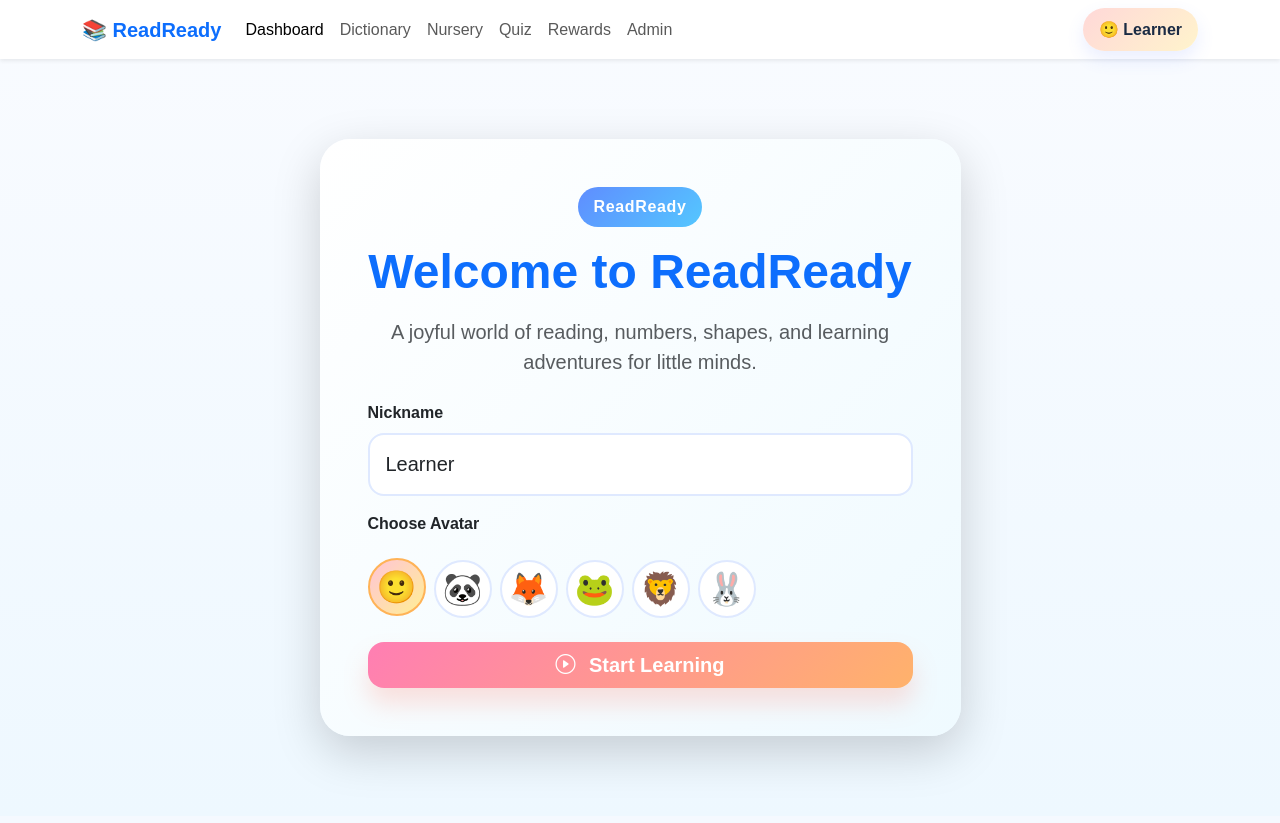
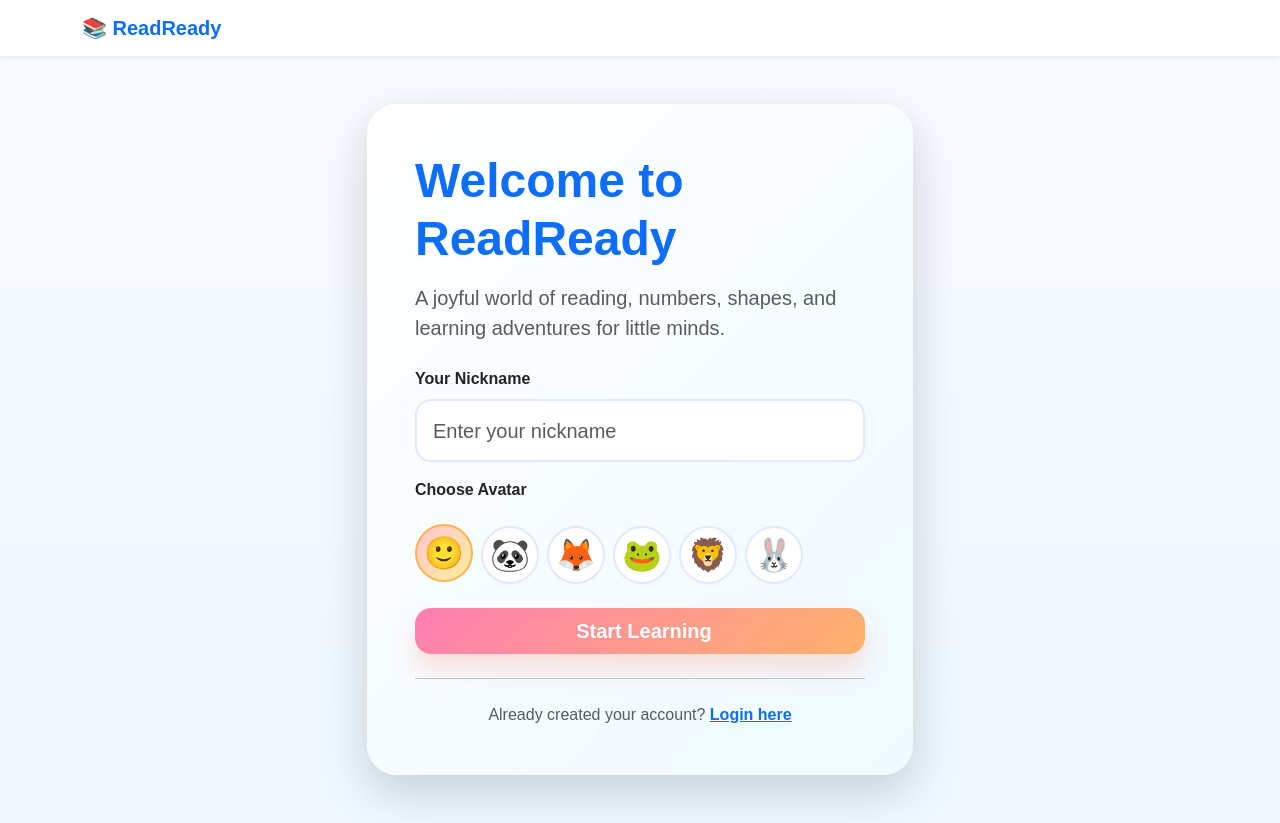
Before and after one commit to janlliancaro-boop/readready, a PHP site: page /index.php in a window 1280 px wide. Before the commit the page ends 778 px from the top, so only its background shows below. Run offline with PHP 8.4, Linux system fonts and the light colour scheme.

Commit message:
Create signup page - nickname only, no password

```diff
--- a/index.php
+++ b/index.php
@@ -1,40 +1,94 @@
 <?php
 require __DIR__ . '/includes/config.php';
+require __DIR__ . '/includes/database.php';
+
+$error = '';
+$success = '';
 
 if ($_SERVER['REQUEST_METHOD'] === 'POST') {
     $nickname = sanitize_text($_POST['nickname'] ?? '');
     $avatar = sanitize_text($_POST['avatar'] ?? '🙂');
-    if ($nickname === '') {
-        $nickname = 'Learner';
+
+    if (empty($nickname)) {
+        $error = 'Please enter a nickname.';
+    } elseif (strlen($nickname) < 2) {
+        $error = 'Nickname must be at least 2 characters.';
+    } else {
+        try {
+            $database = new Database();
+            $conn = $database->getConnection();
+
+            // Check if nickname already exists
+            $check = $conn->prepare('SELECT id FROM learners WHERE nickname = ?');
+            $check->bind_param('s', $nickname);
+            $check->execute();
+            $check->store_result();
+
+            if ($check->num_rows > 0) {
+                $error = 'This nickname is already taken. Please choose another.';
+            } else {
+                // Insert new learner
+                $stmt = $conn->prepare('INSERT INTO learners (nickname, avatar) VALUES (?, ?)');
+                $stmt->bind_param('ss', $nickname, $avatar);
+
+                if ($stmt->execute()) {
+                    $learner_id = $stmt->insert_id;
+                    $_SESSION['learner_id'] = $learner_id;
+                    $_SESSION['readready_nickname'] = $nickname;
+                    $_SESSION['readready_avatar'] = $avatar;
+
+                    redirect('/dashboard.php');
+                } else {
+                    $error = 'Error creating account. Please try again.';
+                }
+                $stmt->close();
+            }
+            $check->close();
+        } catch (Exception $e) {
+            $error = 'Error: ' . $e->getMessage();
+        }
+    }
 }
 
-    $_SESSION['readready_nickname'] = $nickname;
-    $_SESSION['readready_avatar'] = $avatar;
-    header('Location: ' . APP_BASE_URL . '/dashboard.php');
-    exit;
-}
+$selectedAvatar = $_POST['avatar'] ?? '🙂';
+?>
+<!doctype html>
+<html lang="en">
+<head>
+    <meta charset="UTF-8">
+    <meta name="viewport" content="width=device-width, initial-scale=1.0">
+    <title>Sign Up - <?php echo APP_NAME; ?></title>
+    <link href="https://cdn.jsdelivr.net/npm/bootstrap@5.3.3/dist/css/bootstrap.min.css" rel="stylesheet">
+    <link rel="stylesheet" href="<?php echo APP_BASE_URL; ?>/assets/css/style.css">
+</head>
+<body class="bg-light">
+    <nav class="navbar navbar-expand-lg navbar-light bg-white shadow-sm sticky-top">
+        <div class="container">
+            <a class="navbar-brand fw-bold text-primary" href="<?php echo APP_BASE_URL; ?>/">📚 ReadReady</a>
+        </div>
+    </nav>
 
-$selectedAvatar = $_SESSION['readready_avatar'] ?? '🙂';
-$nickname = $_SESSION['readready_nickname'] ?? 'Learner';
-require __DIR__ . '/includes/header.php';
-?>
-
-<section class="welcome-wrapper">
+    <section class="welcome-wrapper py-5">
         <div class="container">
             <div class="row justify-content-center">
-            <div class="col-lg-7 col-md-9">
+                <div class="col-lg-6 col-md-9">
                     <div class="card welcome-card shadow-lg border-0">
-                    <div class="card-body p-4 p-md-5 text-center">
-                        <div class="mb-3">
-                            <span class="app-badge">ReadReady</span>
-                        </div>
+                        <div class="card-body p-4 p-md-5">
                             <h1 class="display-5 fw-bold text-primary mb-3">Welcome to ReadReady</h1>
                             <p class="lead text-muted mb-4">A joyful world of reading, numbers, shapes, and learning adventures for little minds.</p>
 
+                            <?php if ($error): ?>
+                                <div class="alert alert-danger alert-dismissible fade show" role="alert">
+                                    <i class="bi bi-exclamation-circle"></i> <?php echo e($error); ?>
+                                    <button type="button" class="btn-close" data-bs-dismiss="alert"></button>
+                                </div>
+                            <?php endif; ?>
+
                             <form method="post" action="<?php echo APP_BASE_URL; ?>/index.php" class="text-start">
                                 <div class="mb-3">
-                                <label for="nickname" class="form-label fw-bold">Nickname</label>
-                                <input id="nickname" name="nickname" type="text" class="form-control form-control-lg" value="<?php echo e($nickname); ?>" maxlength="20" placeholder="Enter your nickname" required>
+                                    <label for="nickname" class="form-label fw-bold">Your Nickname</label>
+                                    <input id="nickname" name="nickname" type="text" class="form-control form-control-lg"
+                                           value="<?php echo e($nickname ?? ''); ?>" maxlength="50" placeholder="Enter your nickname" required>
                                 </div>
 
                                 <div class="mb-4">
@@ -42,7 +96,10 @@ require __DIR__ . '/includes/header.php';
                                     <div class="avatar-picker row g-2" id="avatar-picker">
                                         <?php $avatars = ['🙂','🐼','🦊','🐸','🦁','🐰']; foreach ($avatars as $choice): ?>
                                             <div class="col-auto">
-                                            <button type="button" class="avatar-option btn btn-outline-primary <?php echo ($choice === $selectedAvatar) ? 'active' : ''; ?>" data-avatar="<?php echo e($choice); ?>" aria-label="Choose avatar <?php echo e($choice); ?>"><?php echo e($choice); ?></button>
+                                                <button type="button" class="avatar-option btn btn-outline-primary <?php echo ($choice === $selectedAvatar) ? 'active' : ''; ?>"
+                                                        data-avatar="<?php echo e($choice); ?>">
+                                                    <?php echo $choice; ?>
+                                                </button>
                                             </div>
                                         <?php endforeach; ?>
                                     </div>
@@ -53,6 +110,12 @@ require __DIR__ . '/includes/header.php';
                                     <i class="bi bi-play-circle me-2"></i> Start Learning
                                 </button>
                             </form>
+
+                            <hr class="my-4">
+
+                            <p class="text-center text-muted mb-0">
+                                Already created your account? <a href="<?php echo APP_BASE_URL; ?>/login.php" class="text-primary fw-bold">Login here</a>
+                            </p>
                         </div>
                     </div>
                 </div>
@@ -60,4 +123,16 @@ require __DIR__ . '/includes/header.php';
         </div>
     </section>
 
-<?php require __DIR__ . '/includes/footer.php'; ?>
+    <script src="https://cdn.jsdelivr.net/npm/bootstrap@5.3.3/dist/js/bootstrap.bundle.min.js"></script>
+    <script>
+        document.querySelectorAll('.avatar-option').forEach(button => {
+            button.addEventListener('click', function(e) {
+                e.preventDefault();
+                document.querySelectorAll('.avatar-option').forEach(b => b.classList.remove('active'));
+                this.classList.add('active');
+                document.getElementById('avatar').value = this.getAttribute('data-avatar');
+            });
+        });
+    </script>
+</body>
+</html>
```
Lines whose indentation alone changed are shown as unchanged.
